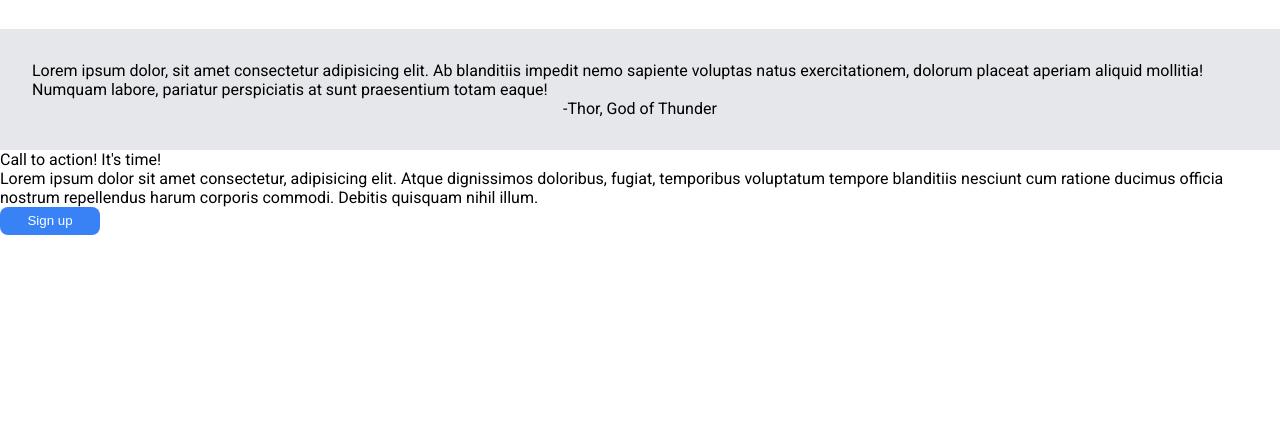
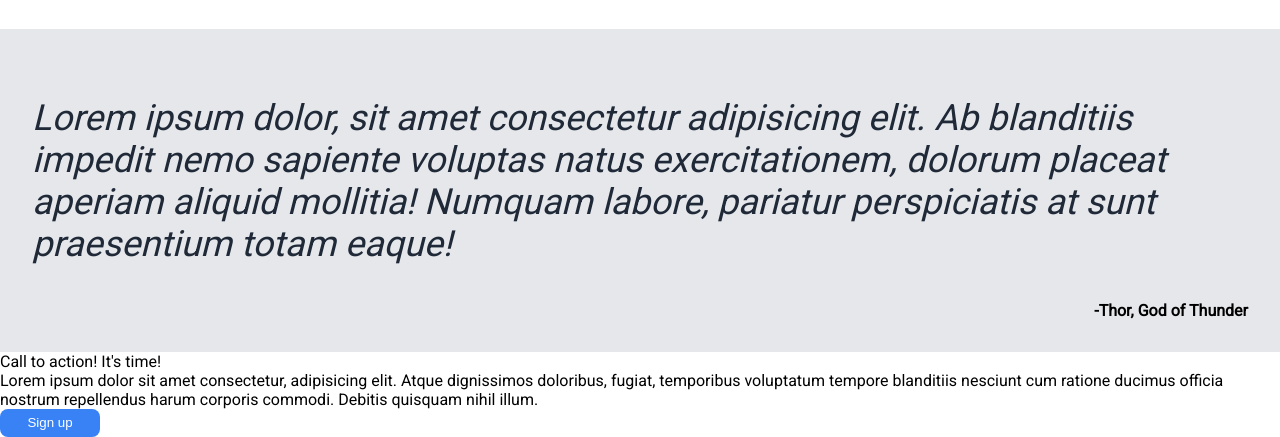
Before and after one commit to budhh/odin-landing-page, a plain HTML site: page index.html in a window 1280 px wide. Shown: the part 888-1325 px from the top of the page. Before the commit the page ends 1123 px from the top, so only its background shows below. Drawn offline with Linux system fonts and the light colour scheme.

Commit message:
finished box3

```diff
--- a/index.html
+++ b/index.html
@@ -46,8 +46,8 @@
                 </div>
             </div>
             <div class="box3">
-                <div class="quote">Lorem ipsum dolor, sit amet consectetur adipisicing elit. Ab blanditiis impedit nemo sapiente voluptas natus exercitationem, dolorum placeat aperiam aliquid mollitia! Numquam labore, pariatur perspiciatis at sunt praesentium totam eaque!</div>
-                <span class="quote-author">-Thor, God of Thunder</span>
+                <p class="quote">Lorem ipsum dolor, sit amet consectetur adipisicing elit. Ab blanditiis impedit nemo sapiente voluptas natus exercitationem, dolorum placeat aperiam aliquid mollitia! Numquam labore, pariatur perspiciatis at sunt praesentium totam eaque!</p>
+                <div class="quote-author">-Thor, God of Thunder</div>
             </div>
             <div class="box4">
                 <div class="modal">
--- a/style.css
+++ b/style.css
@@ -140,14 +140,17 @@ li {
 }
 
 .box3 {
-  display: flex;
-  justify-content: center;
-  align-items: center;
-  flex-direction: column;
   padding: 2rem;
   background-color: var(--quote-background);
 }
 
+.quote{
+ font-size: 36px;
+ font-weight: 300;
+ font-style: italic;
+ color: var(--dark-background);
+}
 .quote-author {
-  float: right;
+  text-align: right;
+  font-weight: bold;
 }
```
